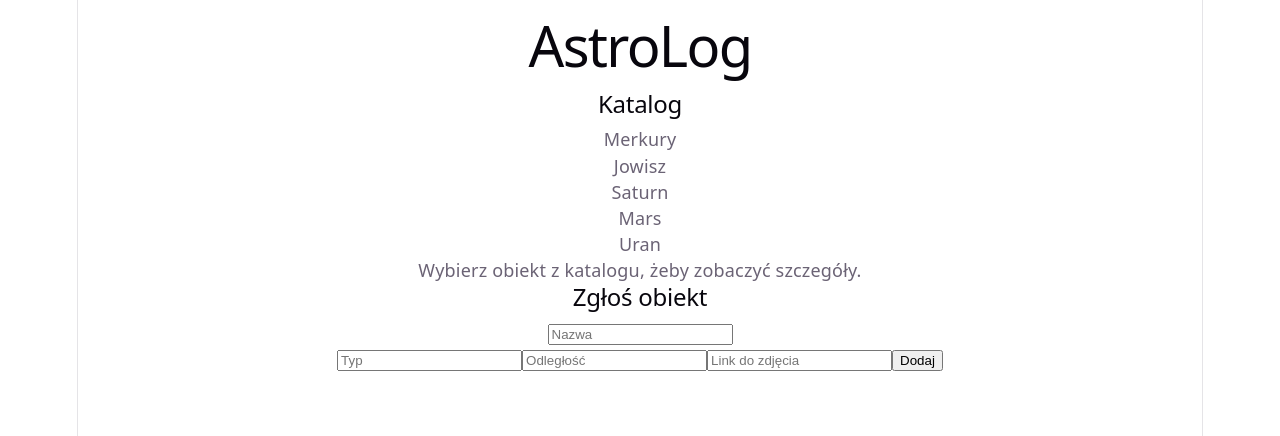
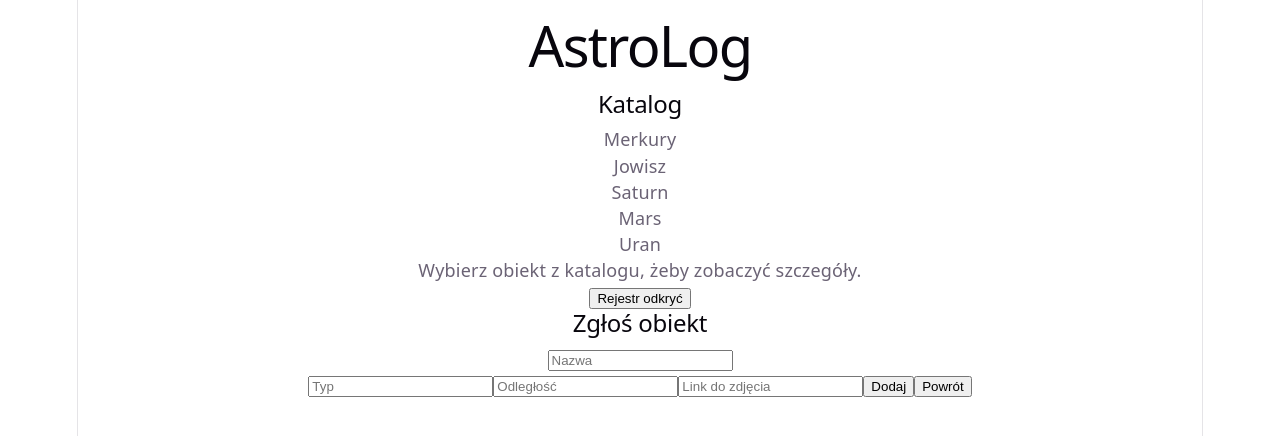
Before and after one commit to maniek56/astrolog--Mankowski-Freitag-, a React (Vite) app: page / in a window 1280 px wide. Shown: the top 436 px of the page. Built offline with nearby package versions, Linux system fonts and the light colour scheme.

Commit message:
Add button "Powrót" and "Rejestr odkryć"

```diff
--- a/src/DetailsScreen/DetailsScreen.tsx
+++ b/src/DetailsScreen/DetailsScreen.tsx
@@ -17,6 +17,8 @@ function DetailsScreen(props: DetailsScreenProps) {
                         <p>Typ: {obj.type}</p>
                         <p>Odległość: {obj.distanceFromEarth}</p>
                     </div>
+                    <button>Powrót</button>
+                    <button>Rejestr odkryć</button>
                 </div>
             ))}
         </>
--- a/src/DiscoveryForm/DiscoveryForm.tsx
+++ b/src/DiscoveryForm/DiscoveryForm.tsx
@@ -39,6 +39,7 @@ function DiscoveryForm() {
             />
 
             <button>Dodaj</button>
+            <button>Powrót</button>
         </>
     )
 }
--- a/src/IntroScreen/IntroScreen.tsx
+++ b/src/IntroScreen/IntroScreen.tsx
@@ -3,6 +3,7 @@ function IntroScreen() {
         <>
             <div className="intro">
                 <p>Wybierz obiekt z katalogu, żeby zobaczyć szczegóły.</p>
+                <button>Rejestr odkryć</button>
             </div>
         </>
     )
```
